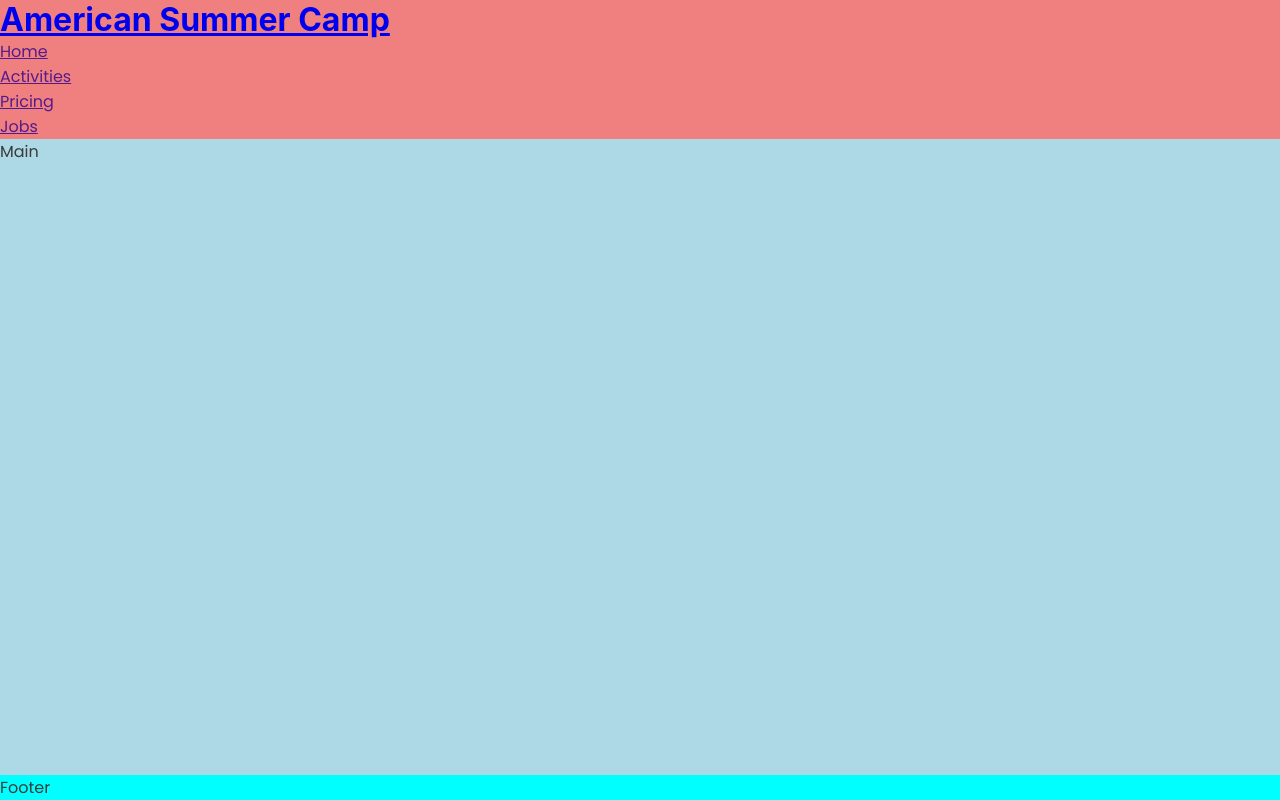
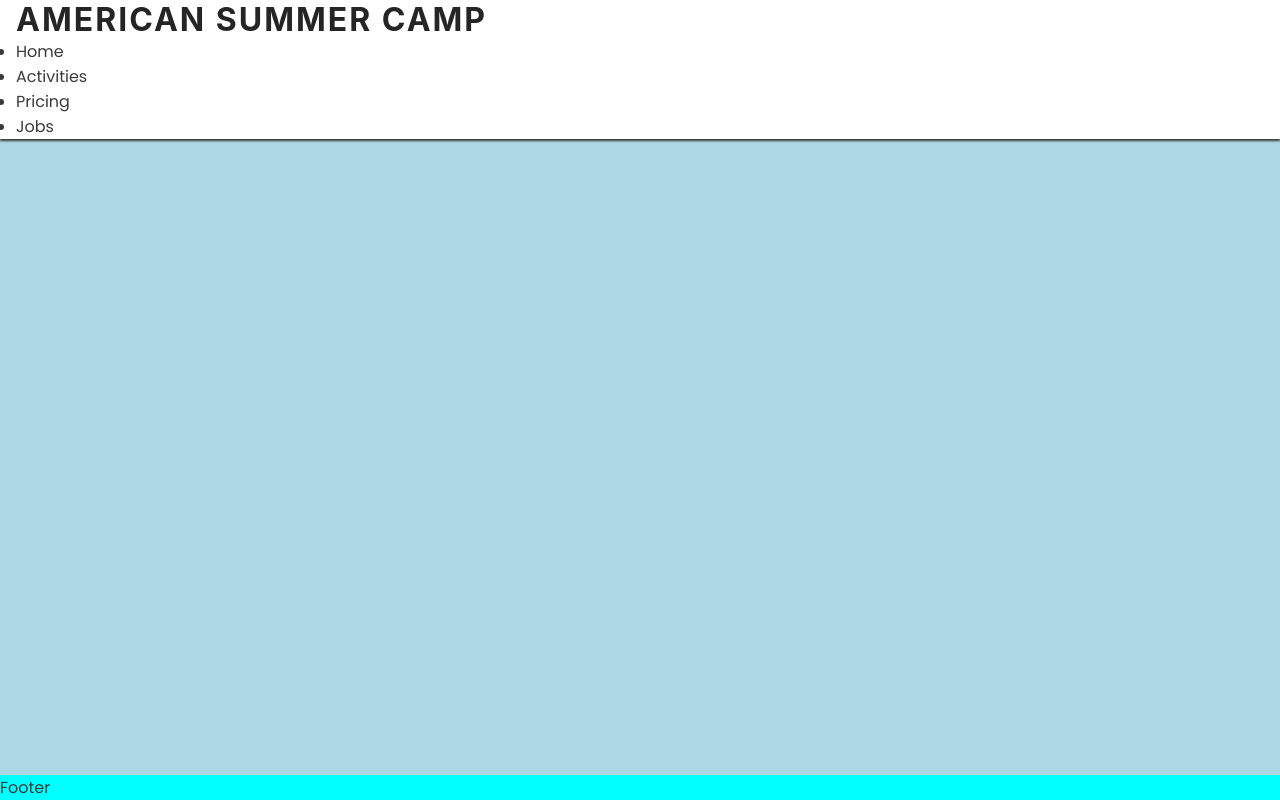
Before and after one commit to TimurShomakhov2/American-Summer-Camp, a plain HTML site: page index.html in a window 1280 px wide. Drawn offline with Linux system fonts and the light colour scheme.

Commit message:
Style logo

```diff
--- a/assets/css/style.css
+++ b/assets/css/style.css
@@ -23,11 +23,24 @@ body {
 
 /* Header */
 header {
-    background-color: lightcoral;
+    background-color: #ffffff;
+    padding: 0 1rem;
+    position: fixed;
+    z-index: 99;
+    width: 100%;
+    box-shadow: 0 2px 2px #3a3a3a;
+}
+
+header a {
+    text-decoration: none;
+    color: inherit;
 }
 
 h1 {
     font-family: 'Inter', sans-serif;
+    text-transform: uppercase;
+    letter-spacing: 2px;
+    color: #252525;
 }
 
 /* Main content*/
```
